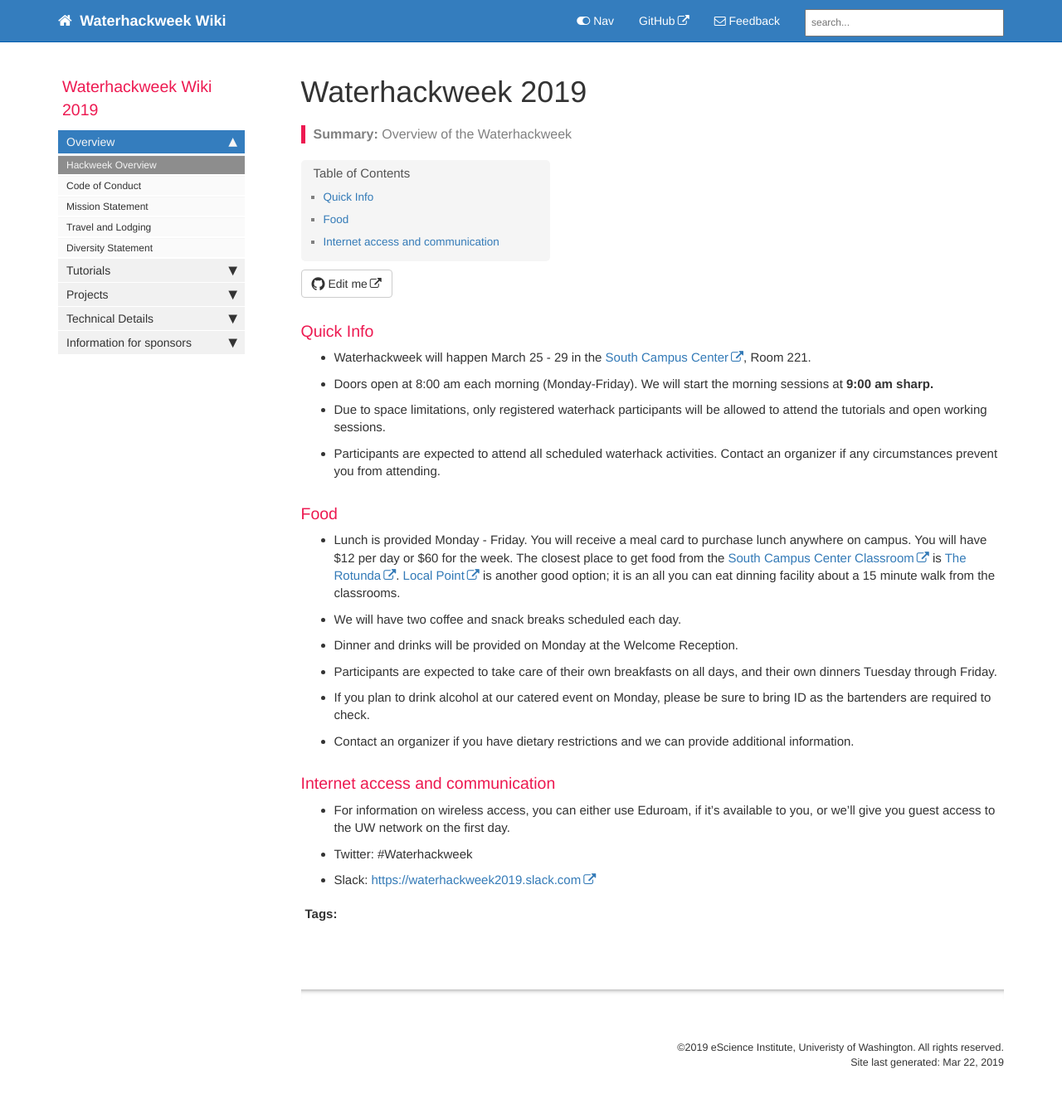
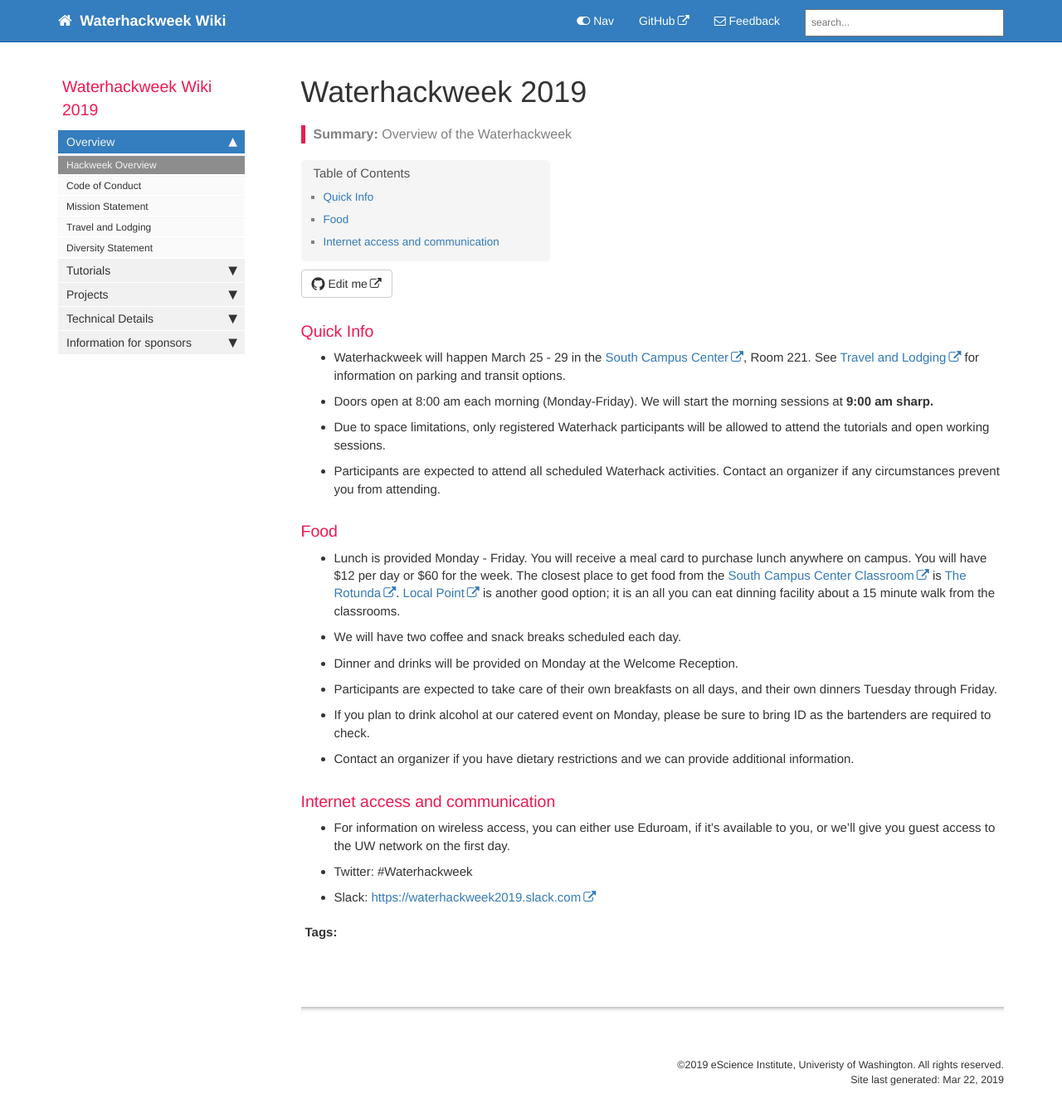
Before and after one commit to waterhackweek/wiki, a Jekyll site: the page built from index.md, in a window 1280 px wide and 1362 px high. Shown: the top 1348 px of the window at 83% size. Built offline with Jekyll 4.4.1, drawn with Linux system fonts in a browser that asks for light colours; nearby versions of some CDN libraries; comment, search, counter and statistics services are not loaded.

Commit message:
Update index.md

```diff
--- a/index.md
+++ b/index.md
@@ -7,10 +7,10 @@ permalink: index.html
 summary: Overview of the Waterhackweek
 ---
 ### Quick Info
-- Waterhackweek will happen March 25 - 29 in the [South Campus Center](https://www.google.com/maps/place/UW+South+Campus+Center/@47.6495125,-122.3129862,17z/data=!3m1!4b1!4m5!3m4!1s0x549014ec0573d0fd:0x92c36f77d79c29d7!8m2!3d47.6495089!4d-122.3107975), Room 221.
+- Waterhackweek will happen March 25 - 29 in the [South Campus Center](https://www.google.com/maps/place/UW+South+Campus+Center/@47.6495125,-122.3129862,17z/data=!3m1!4b1!4m5!3m4!1s0x549014ec0573d0fd:0x92c36f77d79c29d7!8m2!3d47.6495089!4d-122.3107975), Room 221. See [Travel and Lodging](https://waterhackweek.github.io/wiki/travel_and_lodging.html) for information on parking and transit options.
 - Doors open at 8:00 am each morning (Monday-Friday). We will start the morning sessions at **9:00 am sharp.**
-- Due to space limitations, only registered waterhack participants will be allowed to attend the tutorials and open working sessions.
-- Participants are expected to attend all scheduled waterhack activities. Contact an organizer if any circumstances prevent you from attending.
+- Due to space limitations, only registered Waterhack participants will be allowed to attend the tutorials and open working sessions.
+- Participants are expected to attend all scheduled Waterhack activities. Contact an organizer if any circumstances prevent you from attending.
 
 ### Food
 - Lunch is provided Monday - Friday. You will receive a meal card to purchase lunch anywhere on campus. You will have $12 per day or $60 for the week. The closest place to get food from the [South Campus Center Classroom](https://www.google.com/maps/place/UW+South+Campus+Center/@47.6495125,-122.3129862,17z/data=!3m1!4b1!4m5!3m4!1s0x549014ec0573d0fd:0x92c36f77d79c29d7!8m2!3d47.6495089!4d-122.3107975) is [The Rotunda](https://www.google.com/maps/place/The+Rotunda/@47.6511327,-122.3127829,17z/data=!3m1!4b1!4m5!3m4!1s0x549014edcc167af3:0xb5ac65b12f1dabaf!8m2!3d47.6511327!4d-122.3105889). [Local Point](https://www.google.com/maps/place/Local+Point/@47.6555201,-122.3171532,17z/data=!3m1!4b1!4m5!3m4!1s0x549014f3b7263aa7:0x9b4a428fed19f0fa!8m2!3d47.6555201!4d-122.3149592) is another good option; it is an all you can eat dinning facility about a 15 minute walk from the classrooms.
```
